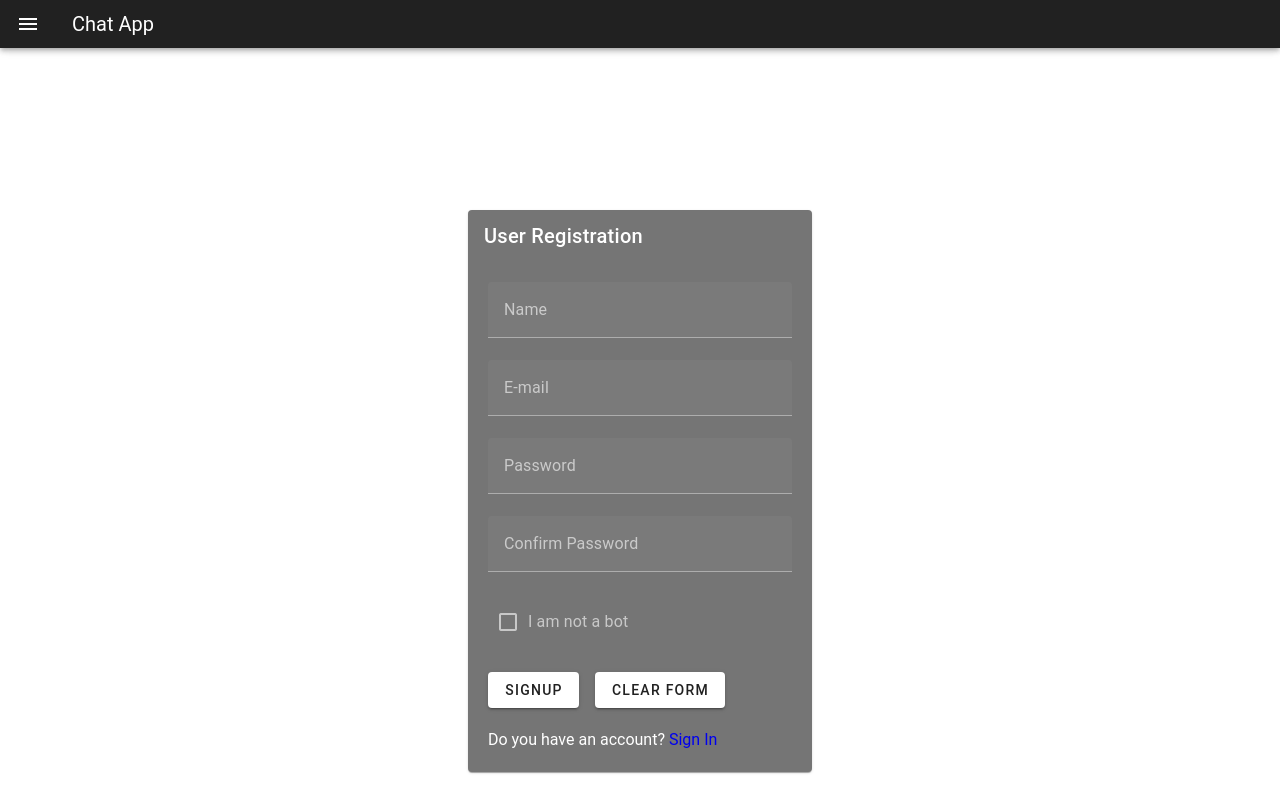
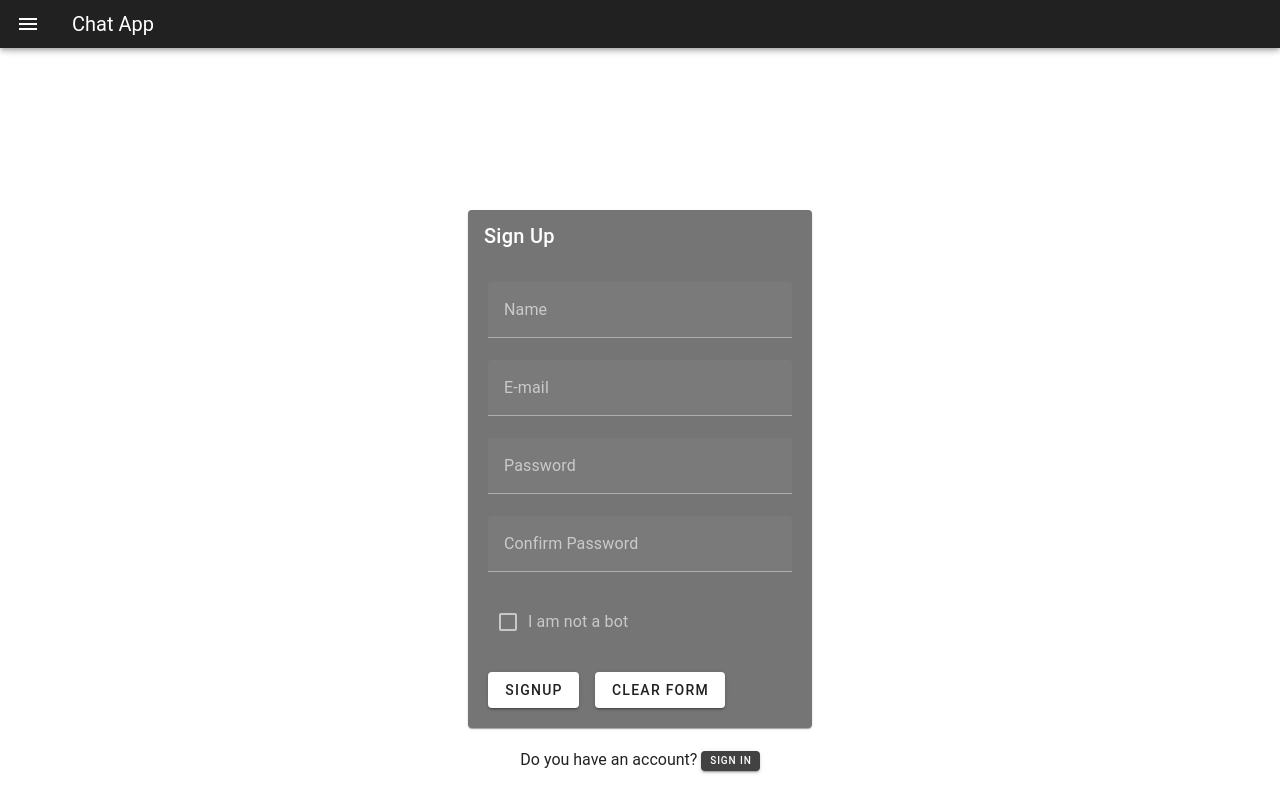
Before and after one commit to AmirHKarimi888/Vue-Chat-App, a Vue app: page / in a window 1280 px wide. Built offline with nearby package versions, Linux system fonts and the light colour scheme; no server answers; data requests are answered from the project's data file.

Commit message:
Registration system was updated

```diff
--- a/src/components/EditProfileView.vue
+++ b/src/components/EditProfileView.vue
@@ -15,7 +15,8 @@ export default {
 
   methods: {
     onSubmit() {
-      Action.delete(url + "/users/" + id).then(() => {
+      Action.delete(url + "/users/" + id)
+        .then(() => {
           Action.post(url + "/users", {
             id: loggedUser.value.id,
             username: this.username,
--- a/src/components/HeaderView.vue
+++ b/src/components/HeaderView.vue
@@ -1,7 +1,7 @@
 <script setup>
 import { ref } from "vue";
 
-import { loggedUser, logOut } from "../auth"
+import { loggedUser, logOut } from "../auth";
 
 import EditProfileView from "../components/EditProfileView.vue";
 import FindUsersView from "../components/FindUsersView.vue";
@@ -9,12 +9,7 @@ import FindUsersView from "../components/FindUsersView.vue";
 const editProfileViewView = ref(false);
 const findUsersViewView = ref(false);
 
-setTimeout(() => {
-
-}, 1000)
-
 const drawer = ref(null);
-const isLogin = ref(false);
 </script>
 
 <template>
@@ -26,19 +21,14 @@ const isLogin = ref(false);
 
       <v-app-bar-title>Chat App</v-app-bar-title>
 
-      <template v-slot:append>
-
-      </template>
+      <template v-slot:append> </template>
     </v-app-bar>
 
     <v-navigation-drawer color="grey-darken-4" v-model="drawer" temporary>
       <div v-if="loggedUser.isLogin">
         <v-list-item class="bg-grey-darken-3 pt-5 pb-5">
           <v-avatar>
-            <v-img
-              :src="loggedUser.avatar"
-              alt="Avatar"
-            ></v-img>
+            <v-img :src="loggedUser.avatar" alt="Avatar"></v-img>
           </v-avatar>
           <h4 class="mt-4">{{ loggedUser.username }}</h4>
           <h5 class="">{{ loggedUser.email }}</h5>
@@ -49,7 +39,7 @@ const isLogin = ref(false);
 
         <v-list density="compact" nav>
           <v-list-item
-            @click="() => editProfileViewView = !editProfileViewView"
+            @click="() => (editProfileViewView = !editProfileViewView)"
             prepend-icon="mdi-account"
             title="Edit Profile"
             value="edit"
@@ -60,7 +50,7 @@ const isLogin = ref(false);
           </v-list-item>
 
           <v-list-item
-            @click="() => findUsersViewView = !findUsersViewView"
+            @click="() => (findUsersViewView = !findUsersViewView)"
             prepend-icon="mdi-magnify"
             title="Find Users"
             value="find"
@@ -71,8 +61,6 @@ const isLogin = ref(false);
           </v-list-item>
         </v-list>
       </div>
-
-
 
       <div v-else>
         <div class="text-center mt-15">
@@ -86,10 +74,10 @@ const isLogin = ref(false);
       </div>
 
       <template v-slot:append>
-          <div v-if="loggedUser.isLogin" class="pa-2">
-            <v-btn @click="logOut" class="bg-orange" block> Logout </v-btn>
-          </div>
-          <!-- <div class="pa-2">
+        <div v-if="loggedUser.isLogin" class="pa-2">
+          <v-btn @click="logOut" class="bg-orange" block> Logout </v-btn>
+        </div>
+        <!-- <div class="pa-2">
             <v-btn class="bg-red" block> Delete Account </v-btn>
           </div> -->
       </template>
--- /dev/null
+++ b/src/components/RegistrationFormsView.vue
@@ -0,0 +1,35 @@
+<script setup>
+import { ref } from "vue";
+
+import SignInView from "./SignInView.vue";
+import SignUpView from "./SignUpView.vue";
+
+const signUpViewView = ref(true);
+
+const goToSignIn = () => {
+  signUpViewView.value = !signUpViewView.value;
+};
+</script>
+
+<template>
+  <div>
+    <div v-if="signUpViewView">
+      <SignUpView />
+      <p class="mt-5 text-center">
+        Do you have an account?
+        <v-btn @click="goToSignIn" color="grey-darken-3" size="x-small"
+          >Sign In</v-btn
+        >
+      </p>
+    </div>
+    <div v-else>
+      <SignInView />
+      <p class="mt-5 text-center">
+        You don't have any account?
+        <v-btn @click="goToSignIn" color="grey-darken-3" size="x-small"
+          >Sign Up</v-btn
+        >
+      </p>
+    </div>
+  </div>
+</template>
--- a/src/views/SignInView.vue
+++ b/src/components/SignInView.vue
@@ -75,7 +75,7 @@ export default {
       color="grey-darken-1"
       class="userRegister mx-auto"
       max-width="344"
-      title="User Registration"
+      title="Sign In"
     >
       <form @submit.prevent="submit" class="mx-5 my-5">
         <v-text-field
--- a/src/components/SignUpView.vue
+++ b/src/components/SignUpView.vue
@@ -112,7 +112,7 @@ export default {
       color="grey-darken-1"
       class="userRegister mx-auto"
       max-width="344"
-      title="User Registration"
+      title="Sign Up"
     >
       <form @submit.prevent="submit" class="mx-5 my-5">
         <v-text-field
@@ -153,13 +153,6 @@ export default {
         <v-btn class="me-4" type="submit"> Signup </v-btn>
 
         <v-btn @click="handleReset"> Clear Form </v-btn>
-
-        <p class="mt-5">
-          Do you have an account?
-          <router-link style="text-decoration: none" to="/signin"
-            >Sign In</router-link
-          >
-        </p>
       </form>
     </v-card>
   </div>
--- a/src/router/index.js
+++ b/src/router/index.js
@@ -8,11 +8,6 @@ const router = createRouter({
       path: '/',
       name: 'home',
       component: HomeView
-    },
-    {
-      path: '/signin',
-      name: 'signin',
-      component: () => import('../views/SignInView.vue')
     },
     {
       path: '/about',
--- a/src/views/HomeView.vue
+++ b/src/views/HomeView.vue
@@ -1,18 +1,16 @@
 <script setup>
-import SignUpView from '../components/SignUpView.vue';
-import { loggedUser } from '../auth';
+import RegistrationFormsView from "../components/RegistrationFormsView.vue";
+import { loggedUser } from "../auth";
 </script>
 
 <template>
   <main class="main">
     <div class="container">
       <div v-if="!loggedUser.isLogin">
-        <SignUpView />
+        <RegistrationFormsView />
       </div>
 
-      <div v-else class="mt-15">
-        Is logged
-      </div>
+      <div v-else class="mt-15">Is logged</div>
     </div>
   </main>
 </template>
```
Lines whose indentation alone changed are shown as unchanged.
